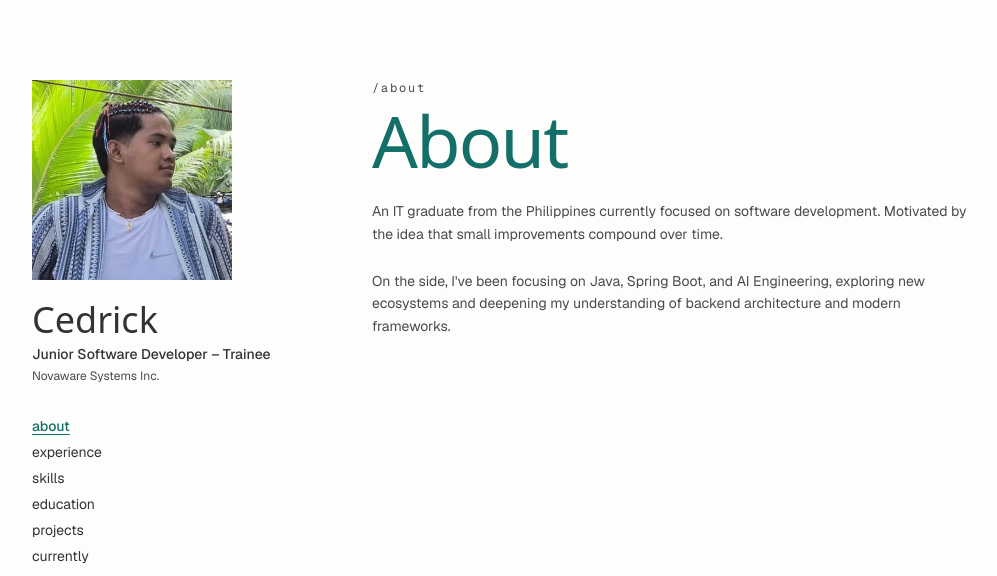
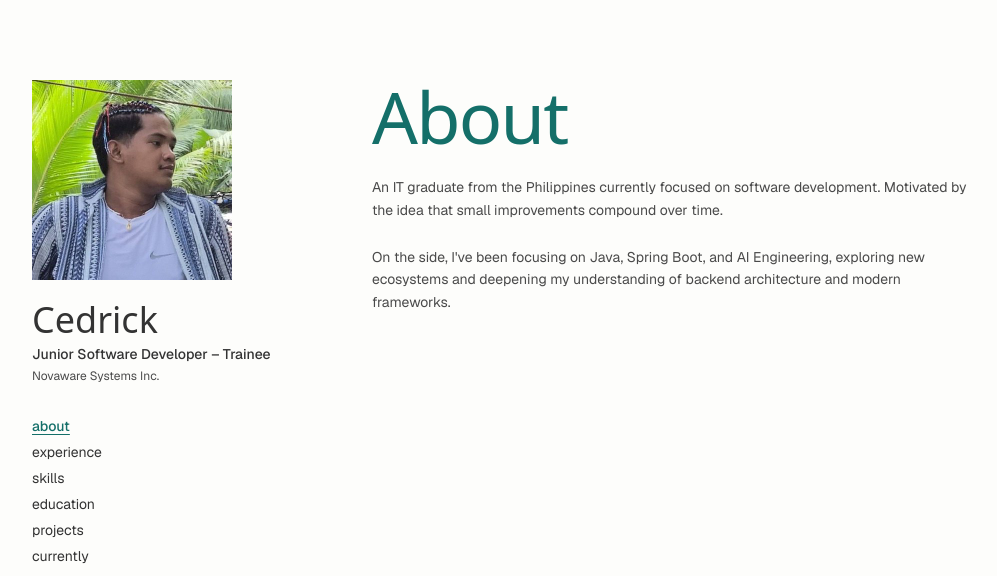
Before and after one commit to Cedrickkk/hulaanmo, an Astro site: page / in a window 1280 px wide. Shown: the top 576 px of the page, without its empty margins (88-1085 px from the left). Built offline with nearby package versions, Linux system fonts and the light colour scheme; Astro itself is replaced by a stand-in of ours; a web font is replaced by a local one.

Commit message:
refactor: remove slug display from PageHeading component

```diff
--- a/src/components/ui/PageHeading.astro
+++ b/src/components/ui/PageHeading.astro
@@ -13,10 +13,7 @@ const current = navigation.find(({ path }) => path === currentPath);
 const slug = slugProp ?? current?.label ?? title.toLowerCase();
 ---
 
-<div class="space-y-2">
-  <p class="font-mono text-xs tracking-[0.15em] text-[var(--color-muted)]">
-    /{slug}
-  </p>
+<div class="">
   <h1
     class="font-display text-6xl font-light leading-none tracking-tight text-[var(--color-accent)] md:text-7xl"
   >
```
